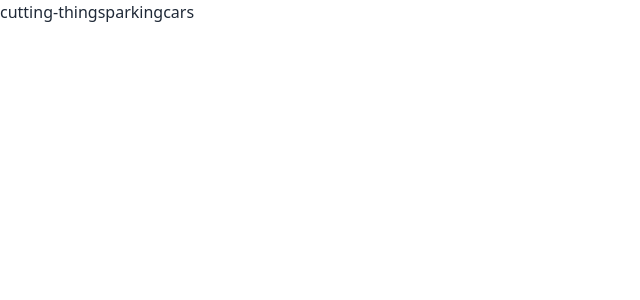
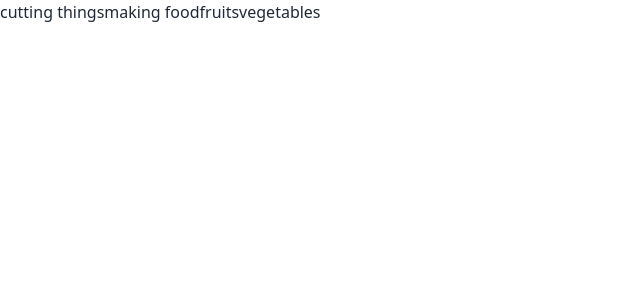
Before and after one commit to koljapluemer/al-kutshina, a Vue app: page /overview in a window 1280 px wide. Shown: the top 300 px of the page, without its empty margins (0-640 px from the left). Built offline with nearby package versions, Linux system fonts and the light colour scheme.

Commit message:
replace game data with auto generated poc

```diff
--- a/src/data/exercises.ts
+++ b/src/data/exercises.ts
@@ -6,33 +6,129 @@ export type Exercise = {
 
 export const exercises:Exercise[] = [
     {
-        grid: [["kiwi", "knife", ""]],
-        quest: "knife-cut-kiwi",
-        collections: ["cutting-things"]
+        "grid": [
+            [
+                "apple",
+                "knife"
+            ]
+        ],
+        "quest": "knife-cut-apple",
+        "collections": [
+            "cutting things",
+            "making food",
+            "fruits"
+        ]
     },
     {
-        grid: [["knife", "apple", ""]],
-        quest: "knife-cut-apple",
-        collections: ["cutting-things"]
+        "grid": [
+            [
+                "avocado",
+                "knife"
+            ]
+        ],
+        "quest": "knife-cut-avocado",
+        "collections": [
+            "cutting things",
+            "making food",
+            "fruits"
+        ]
     },
     {
-        grid: [["knife", "mango", ""]],
-        quest: "knife-cut-mango",
-        collections: ["cutting-things"]
+        "grid": [
+            [
+                "broccoli",
+                "knife"
+            ]
+        ],
+        "quest": "knife-cut-broccoli",
+        "collections": [
+            "cutting things",
+            "making food",
+            "vegetables"
+        ]
     },
     {
-        grid: [["knife", "mango", "lemon"]],
-        quest: "knife-cut-mango",
-        collections: ["cutting-things"]
+        "grid": [
+            [
+                "honeymelon",
+                "knife"
+            ]
+        ],
+        "quest": "knife-cut-honeymelon",
+        "collections": [
+            "cutting things",
+            "making food",
+            "fruits"
+        ]
     },
     {
-        grid: [["knife", "lemon", "onion"]],
-        quest: "knife-cut-lemon",
-        collections: ["cutting-things"]
+        "grid": [
+            [
+                "kiwi",
+                "knife"
+            ]
+        ],
+        "quest": "knife-cut-kiwi",
+        "collections": [
+            "cutting things",
+            "making food",
+            "fruits"
+        ]
     },
     {
-        grid: [["car", ""], ["", "parking_lot"]],
-        quest: "car-park-parking_lot",
-        collections: ["parking", "cars"]
+        "grid": [
+            [
+                "lemon",
+                "knife"
+            ]
+        ],
+        "quest": "knife-cut-lemon",
+        "collections": [
+            "cutting things",
+            "making food",
+            "fruits"
+        ]
+    },
+    {
+        "grid": [
+            [
+                "mango",
+                "knife"
+            ]
+        ],
+        "quest": "knife-cut-mango",
+        "collections": [
+            "cutting things",
+            "making food",
+            "fruits"
+        ]
+    },
+    {
+        "grid": [
+            [
+                "melon_whole",
+                "knife"
+            ]
+        ],
+        "quest": "knife-cut-melon_whole",
+        "collections": [
+            "cutting things",
+            "making food",
+            "fruits"
+        ]
+    },
+    {
+        "grid": [
+            [
+                "onion",
+                "knife"
+            ]
+        ],
+        "quest": "knife-cut-onion",
+        "collections": [
+            "cutting things",
+            "making food",
+            "vegetables"
+        ]
     }
 ]
--- a/src/data/items.ts
+++ b/src/data/items.ts
@@ -29,60 +29,228 @@ type AffordanceInfo = [
 
 export const items: Item[] = [
     {
-        id: "kiwi",
-        affordances: [["cut", AffordanceReaction.ChangeTo, "kiwi_cut"]]
+        "id": "bowl",
+        "affordances": [
+            [
+                "put_in",
+                3
+            ]
+        ]
     },
     {
-        id: "kiwi_cut"
+        "id": "knife",
+        "capabilities": [
+            [
+                "cut",
+                1
+            ]
+        ]
     },
     {
-        id: "broccoli_half"
+        "id": "apple",
+        "affordances": [
+            [
+                "cut",
+                2,
+                "apple_half"
+            ],
+            [
+                "put_in",
+                0
+            ]
+        ]
     },
     {
-        id: "apple_half"
+        "id": "apple_half",
+        "affordances": [
+            [
+                "put_in",
+                0
+            ]
+        ]
     },
     {
-        id: "lemon_cut"
+        "id": "avocado",
+        "affordances": [
+            [
+                "cut",
+                2,
+                "avocado_cut"
+            ],
+            [
+                "put_in",
+                0
+            ]
+        ]
     },
     {
-        id: "mango_cut"
+        "id": "avocado_cut",
+        "affordances": [
+            [
+                "put_in",
+                0
+            ]
+        ]
     },
     {
-        id: "onion_cut"
+        "id": "broccoli",
+        "affordances": [
+            [
+                "cut",
+                2,
+                "broccoli_half"
+            ],
+            [
+                "put_in",
+                0
+            ]
+        ]
     },
     {
-        id: "melon_cut"
+        "id": "broccoli_half",
+        "affordances": [
+            [
+                "put_in",
+                0
+            ]
+        ]
     },
     {
-        id: "knife",
-        capabilities: [["cut", 1]]
+        "id": "honeymelon",
+        "affordances": [
+            [
+                "cut",
+                2,
+                "honeymelon_cut"
+            ],
+            [
+                "put_in",
+                0
+            ]
+        ]
     },
     {
-        id: "car",
-        capabilities: [["park", CapabilityReaction.Disappear]]
+        "id": "honeymelon_cut",
+        "affordances": [
+            [
+                "put_in",
+                0
+            ]
+        ]
     },
     {
-        id: "parking_lot",
-        affordances: [["park", 3]]
+        "id": "kiwi",
+        "affordances": [
+            [
+                "cut",
+                2,
+                "kiwi_cut"
+            ],
+            [
+                "put_in",
+                0
+            ]
+        ]
     },
     {
-        id: "apple",
-        affordances: [["cut", 2, "apple_half"]]
+        "id": "kiwi_cut",
+        "affordances": [
+            [
+                "put_in",
+                0
+            ]
+        ]
     },
     {
-        id: "broccoli",
-        affordances: [["cut", 2, "broccoli_half"]]
+        "id": "lemon",
+        "affordances": [
+            [
+                "cut",
+                2,
+                "lemon_cut"
+            ],
+            [
+                "put_in",
+                0
+            ]
+        ]
     },
     {
-        id: "lemon",
-        affordances: [["cut", 2, "lemon_cut"]]
+        "id": "lemon_cut",
+        "affordances": [
+            [
+                "put_in",
+                0
+            ]
+        ]
     },
     {
-        id: "mango",
-        affordances: [["cut", 2, "mango_cut"]]
+        "id": "mango",
+        "affordances": [
+            [
+                "cut",
+                2,
+                "mango_cut"
+            ],
+            [
+                "put_in",
+                0
+            ]
+        ]
     },
     {
-        id: "onion",
-        affordances: [["cut", 2, "onion_cut"]]
+        "id": "mango_cut",
+        "affordances": [
+            [
+                "put_in",
+                0
+            ]
+        ]
     },
-] as const
+    {
+        "id": "melon_whole",
+        "affordances": [
+            [
+                "cut",
+                2,
+                "melon_cut"
+            ],
+            [
+                "put_in",
+                0
+            ]
+        ]
+    },
+    {
+        "id": "melon_cut",
+        "affordances": [
+            [
+                "put_in",
+                0
+            ]
+        ]
+    },
+    {
+        "id": "onion",
+        "affordances": [
+            [
+                "cut",
+                2,
+                "onion_cut"
+            ],
+            [
+                "put_in",
+                0
+            ]
+        ]
+    },
+    {
+        "id": "onion_cut",
+        "affordances": [
+            [
+                "put_in",
+                0
+            ]
+        ]
+    }
+]
```
Also changed, not shown: public/assets/items/acorn.webp (renamed from public/assets/items/oak.webp), public/assets/items/bowl.webp (renamed from public/assets/items/bowl_1.webp).
